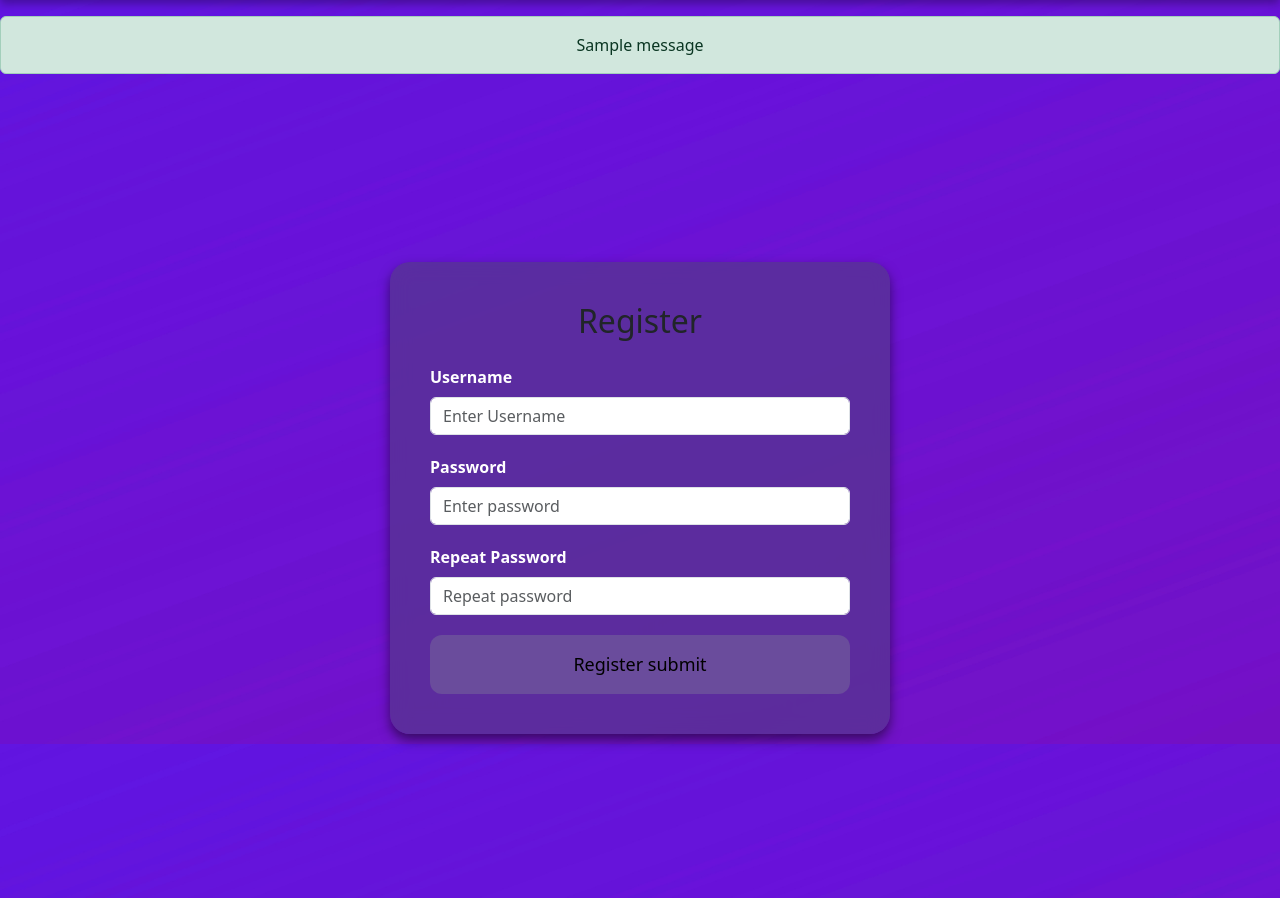
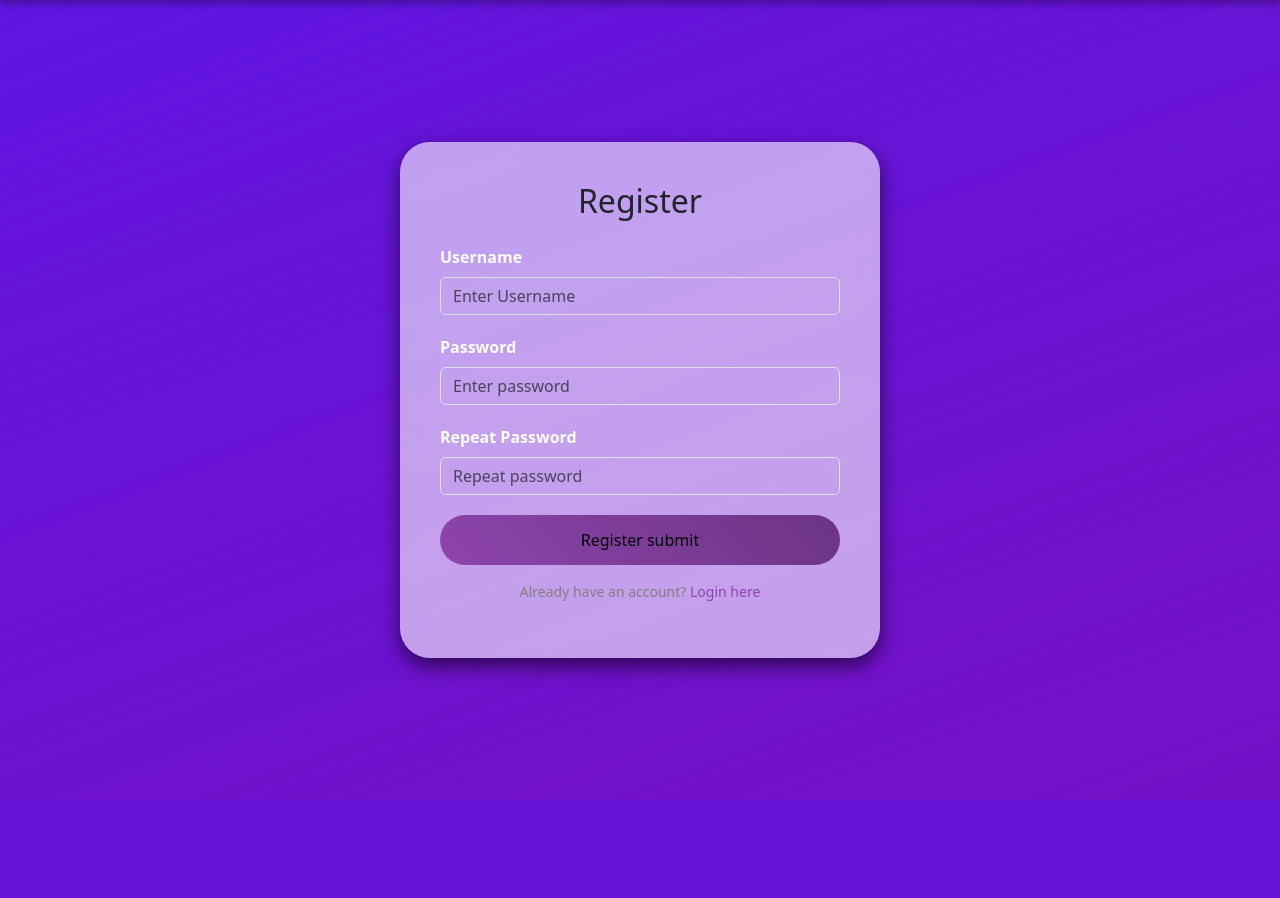
Before and after one commit to c0r2eX/MeMe, a Python web app: template templates/register.html in a window 1280 px wide. Shown: the part 56-954 px from the top of the page. After the commit the page ends 856 px from the top, so only its background shows below. Run offline with Jinja, Linux system fonts and the light colour scheme; the template is opened without the code that fills it, so the values that code supplies are empty, except form fields; one stand-in notice (Sample message) is shown; form fields are guessed from the names that the template uses.

Commit message:
Add files via upload

```diff
--- a/create_Db.py
+++ b/create_Db.py
@@ -1,5 +1,5 @@
 from ext import nag, db
-from modelebi import Meme , User
+from modelebi import Meme , User , Comment
 
 with nag.app_context():
 
--- a/nag.py
+++ b/nag.py
@@ -1,7 +1,7 @@
 
 
 from ext import nag, db
-from routes import index, register, login, logout, profile, profilelist, aboutme, create, edit, upvote, downvote, delete_meme
+from routes import index, register, login,users, logout, Comment, profile, profilelist, aboutme, create, edit, upvote, downvote, delete_meme
 
 
 nag.run(host="0.0.0.0", debug=True)
--- a/templates/register.html
+++ b/templates/register.html
@@ -1,29 +1,79 @@
 {% include "base.html" %}
 
-<html>
+<html lang="en">
   <head>
+    <meta charset="UTF-8">
+    <meta name="viewport" content="width=device-width, initial-scale=1.0">
     <title>Register</title>
     <link rel="stylesheet" href="{{ url_for('static', filename='register.css') }}">
+    <link href="https://cdn.jsdelivr.net/npm/bootstrap@5.3.0-alpha1/dist/css/bootstrap.min.css" rel="stylesheet">
+    <style>
+        .btn-purple {
+            background: linear-gradient(45deg, #8e44ad, #6c3483);
+            color: white;
+            border: none;
+            border-radius: 30px;
+            padding: 12px 30px;
+            font-weight: bold;
+            transition: background-color 0.3s, box-shadow 0.3s;
+            width: 400px;
+        }
+
+        .btn-purple:hover {
+            background: linear-gradient(45deg, #6c3483, #8e44ad);
+            box-shadow: 0 4px 20px rgba(142, 68, 173, 0.5);
+        }
+
+        .register-container {
+            background-image: url('/static/niganiga.jpg');
+            background-size: cover;
+            background-position: center;
+            height: 100vh;
+            display: flex;
+            justify-content: center;
+            align-items: center;
+            overflow: hidden;
+        }
+
+        .register-card {
+            background-color: rgba(255, 255, 255, 0.6);
+            border-radius: 30px;
+            padding: 40px;
+            box-shadow: 0 8px 20px rgba(0, 0, 0, 0.6);
+            width: 100%;
+            max-width: 500px;
+        }
+
+        .register-outline {
+            border-color: #8e44ad;
+        }
+
+        .register-outline:focus {
+            animation: delay 2s;
+            transition: 1s;
+            border-color: #1F0EB4;
+            border-radius: 40px;
+        }
+
+        .text-grey {
+            color: grey;
+            font-size: 14px;
+        }
+
+        .login-link {
+            text-decoration: none;
+            color: #8e44ad;
+        }
+
+        .login-link:hover {
+            text-decoration: underline;
+        }
+    </style>
   </head>
   <body>
     {% include "navbar.html" %}
 
-    <!-- Flash Messages at the Top -->
-    <div class="flash-messages-container">
-      {% with messages = get_flashed_messages(with_categories=true) %}
-      {% if messages %}
-        <div class="alert-container mt-3">
-          {% for category, message in messages %}
-            <div class="alert alert-{{ category }} text-center" role="alert">
-              {{ message }}
-            </div>
-          {% endfor %}
-        </div>
-      {% endif %}
-      {% endwith %}
-    </div>
-
-    <div class="register-container mt-4">
+    <div class="register-container">
       <form method="POST" enctype="multipart/form-data">
         {{ form.hidden_tag() }}
         <div class="register-card">
@@ -31,22 +81,28 @@
 
           <div class="mb-3">
             <label for="username" class="form-label">Username</label>
-            {{ form.username(class_="form-control", placeholder="Enter Username") }}
+            {{ form.username(class_="form-control bg-transparent register-outline", placeholder="Enter Username") }}
           </div>
 
           <div class="mb-3">
             <label for="password" class="form-label">Password</label>
-            {{ form.password(class_="form-control", placeholder="Enter password") }}
+            {{ form.password(class_="form-control bg-transparent register-outline", placeholder="Enter password") }}
           </div>
 
           <div class="mb-3">
             <label for="repeat_password" class="form-label">Repeat Password</label>
-            {{ form.repeat_password(class_="form-control", placeholder="Repeat password") }}
+            {{ form.repeat_password(class_="form-control bg-transparent register-outline", placeholder="Repeat password") }}
           </div>
 
-          <button type="submit" class="register-btn w-100">{{ form.register_submit(style='background-color :#6a4c9c; color-#6a4c9c; border : none' ) }}</button>
+
+          <button type="submit" class="btn-purple" style="color: #6c3483;">{{ form.register_submit(label="Register", class_="btn-transparent", style="background-color: transparent; border: none; box-shadow: none;") }}</button>
+
+          <div class="text-center mt-3">
+            <p class="text-grey">Already have an account? <a href="{{ url_for('login') }}" class="login-link">Login here</a></p>
+          </div>
         </div>
       </form>
     </div>
+
   </body>
 </html>
```
Also changed, not shown: modelebi.py (+16 -1 lines), routes.py (+17 -2 lines), templates/dynamic.html (+15 -12 lines), templates/login.html (+18 -0 lines), templates/main.html (+41 -5 lines), instance/database.db, requirements.txt (line endings or trailing spaces), static/d5808387-fe08-4b27-8753-b172a3b2bd1a.webp (added), 1 other file.
